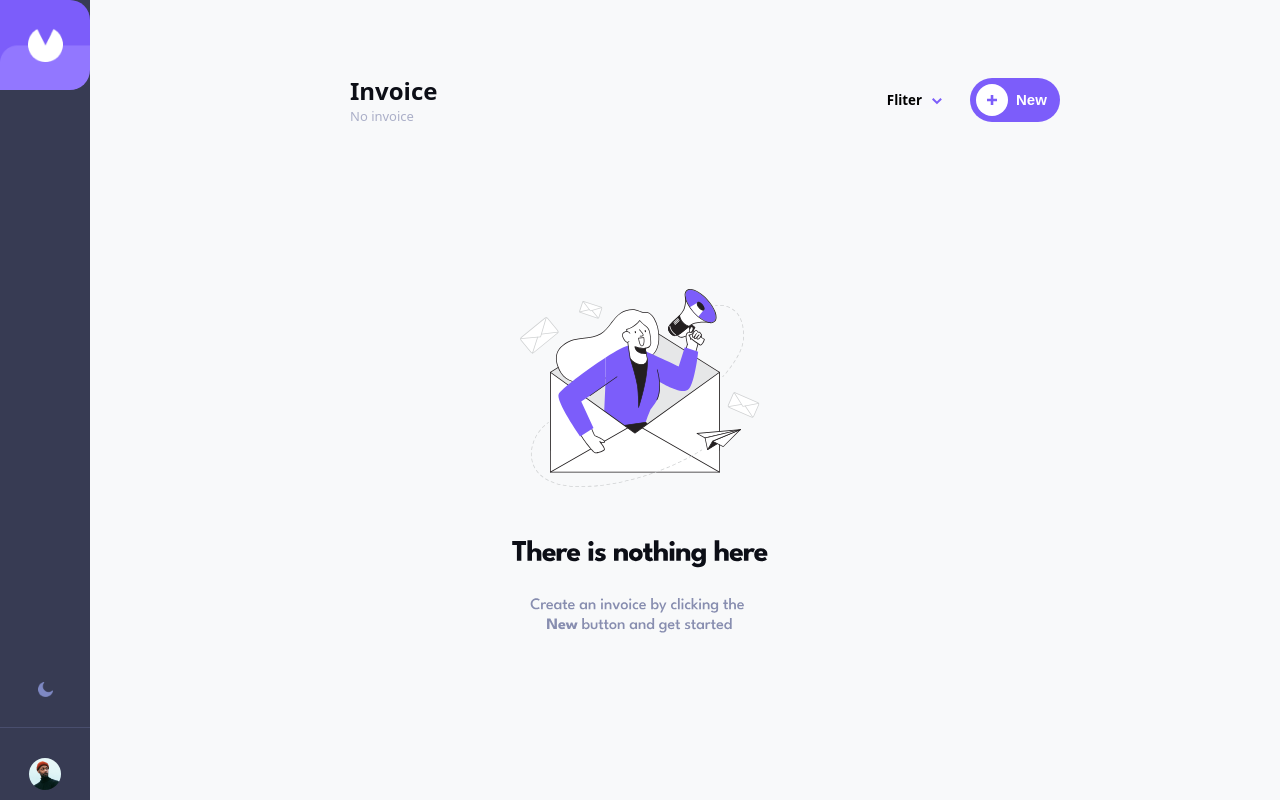
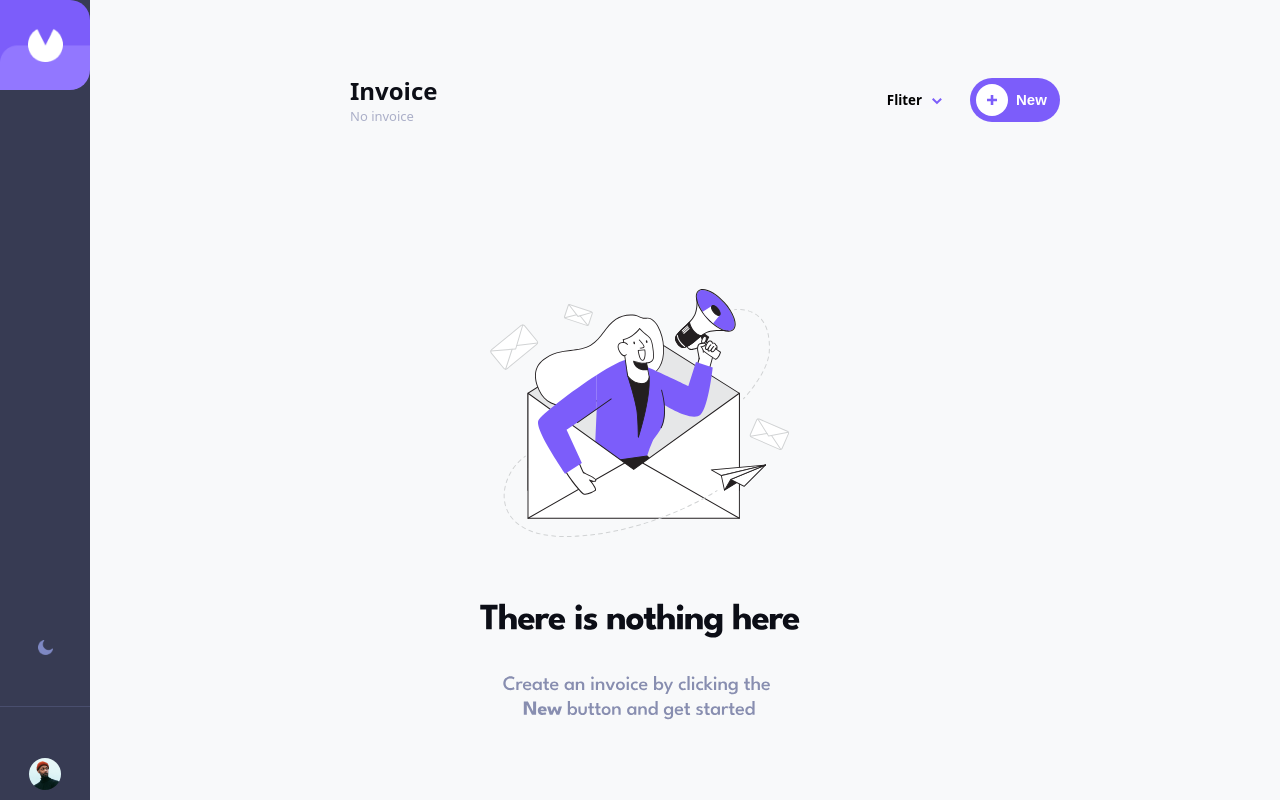
Before and after one commit to praise-oyekale/invoice-app, a React (Vite) app: page / in a window 1280 px wide. Built offline with nearby package versions, Linux system fonts and the light colour scheme.

Commit message:
box alignment

```diff
--- a/src/Components/Empty-Page.jsx
+++ b/src/Components/Empty-Page.jsx
@@ -1,14 +1,12 @@
 import emptyInvoice from "../assets/emptyinvoice.svg";
+import '../StylingFiles/empty-invoice.css'
 
 function EmptyInvioce() {
   return (
     <div style={{  height: "62vh" }}>
       <div
-        style={{
-          margin: "auto",
-          width: "20%",
-          marginTop: "100px",
-        }}
+      className="emptyinvoice"
+
       >
         <img
           src={emptyInvoice}
--- a/src/StylingFiles/back-ward.css
+++ b/src/StylingFiles/back-ward.css
@@ -13,7 +13,7 @@
     align-items: center;
     gap: 15px;
     cursor: pointer;
-    margin-top: 90px;
+    margin-top: 30px;
 }
 
 @media (min-width: 768px) {
--- /dev/null
+++ b/src/StylingFiles/empty-invoice.css
@@ -0,0 +1,11 @@
+.emptyinvoice{
+    margin: auto;
+    width: 50%;
+    margin-top: 100px;
+}
+
+@media (min-width: 768px){
+    .emptyinvoice{
+        width: 25%;
+    }
+}
--- a/src/StylingFiles/invoice-navbar.css
+++ b/src/StylingFiles/invoice-navbar.css
@@ -2,16 +2,15 @@
   background-color: #373B53;
   width: 100%;
   display: flex;
-  height: 72px;
+  height: 10vh;
   align-items: center;
   justify-content: space-between;
   position: fixed;
   top: 0;
   left: 0;
   z-index: 100;
+}
 
-
-}
 .nav-logo{
   width: 72px;
   height: 72px;
@@ -27,7 +26,7 @@
 .nav-divisor{
   background-color: #494E6E;
   width: 1px;
-  height: 9vh;
+  height: 100%;
 
 }
 .theme-toggle-btn{
@@ -48,14 +47,18 @@
     display: flex;
     align-items: center;
     gap: 30px;
+    height: 100%;
 }
 
 
 @media (min-width: 1024px) {
   .nav-container{
+    display: flex;
+    justify-content: space-between;
+    flex-direction: column;
     width: 90px;
     height: 100vh;
-    flex-direction: column;
+
   }
   .nav-logo{
     width: 90px;
@@ -66,10 +69,12 @@
     display: flex;
     flex-direction: column;
     align-items: center;
+    justify-content: space-between;
+    width: 100%;
+    height: 20%;
   }
   .nav-divisor{
-
-  width: 90px;
+    width: 100%;
   height: 1px;
   }
   .profile-picture{
```
